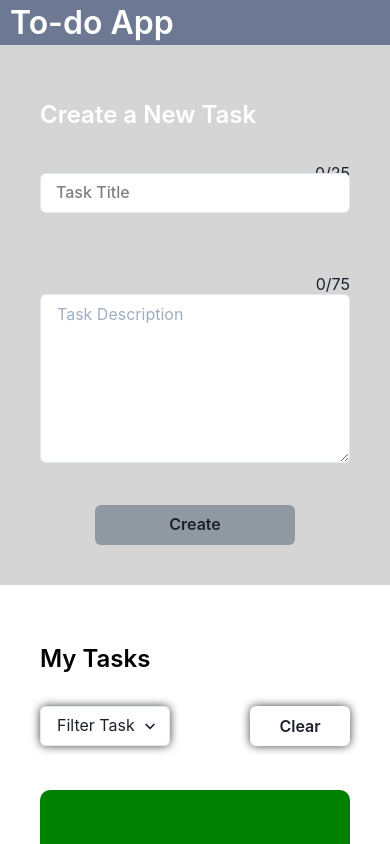
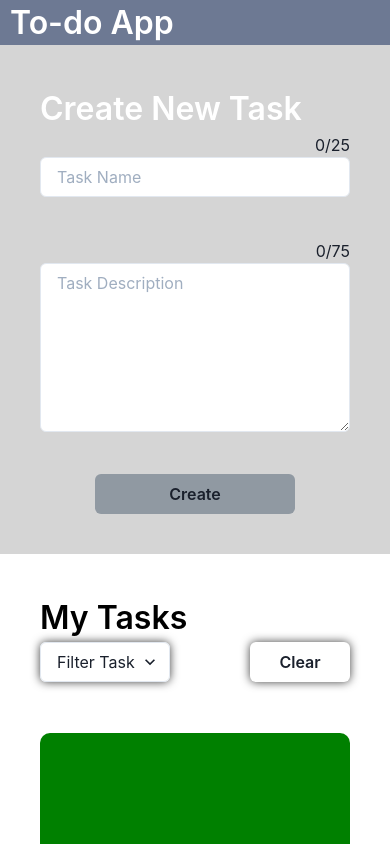
Before and after one commit to russelherrera97/todo, a Next.js app: page / in a window 390 px wide. Shown: the top 844 px of the page. Built offline with nearby package versions, Linux system fonts and the light colour scheme.

Commit message:
almost perfect responsiveness

```diff
--- a/pages/index.js
+++ b/pages/index.js
@@ -129,19 +129,21 @@ export default function Home() {
 
         <Stack h="100%" w="100%">
           <SimpleGrid columns={{ base: 1, md: 2 }}>
-            <Box backgroundColor="#D5D5D5" py="40px" px="40px" h={"100%"}>
-              <Flex
-                flexDir="column"
-                lineHeight={{ base: "7vh", md: "5vh", lg: "8vh" }}
-              >
+            <Box
+              backgroundColor="#D5D5D5"
+              py="40px"
+              px="40px"
+              h={{ base: "100%", md: "100vh" }}
+            >
+              <Flex flexDir="column" rowGap={{ base: 0, lg: "20px" }}>
                 <Text
                   fontWeight="600"
-                  fontSize={{ base: "1.5rem", md: "2rem", lg: "3rem" }}
+                  fontSize={{ base: "2rem", lg: "3rem" }}
                   color="#FFF"
                 >
-                  Create a New Task
+                  Create New Task
                 </Text>
-                <Text alignSelf="self-end" mb={{ base: -10, md: 0, lg: "-10" }}>
+                <Text alignSelf="self-end" mb={"auto"}>
                   {textAreaCount}/25
                 </Text>
                 <FormControl variant="floating">
@@ -149,13 +151,12 @@ export default function Home() {
                     mb="5vh"
                     backgroundColor="#fff"
                     focusBorderColor="#a7b3a5"
-                    placeholder=" "
+                    placeholder="Task Name"
                     onChange={titleCount}
                     maxLength="25"
                   />
-                  <FormLabel>Task Title</FormLabel>
                 </FormControl>
-                <Text alignSelf="self-end" mb={{ base: -5, md: 0, lg: "-5" }}>
+                <Text alignSelf="self-end" mb={"auto"}>
                   {description}/75
                 </Text>
                 <Textarea
@@ -165,7 +166,7 @@ export default function Home() {
                   maxLength={75}
                   focusBorderColor="#a7b3a5"
                   width="auto"
-                  h={{ base: "20vh", md: "40vh", lg: "50vh" }}
+                  h={{ base: "20vh", md: "30vh", lg: "30vh" }}
                   onChange={charCount}
                 />
                 <Button
@@ -182,22 +183,26 @@ export default function Home() {
               backgroundColor="#fff"
               py="40px"
               px="40px"
-              h={{ base: "55vh", md: "100vh" }}
+              h={{ base: "100%", md: "100vh" }}
             >
               {" "}
-              <Flex flexDir="column" lineHeight="8vh">
+              <Flex
+                flexDir="column"
+                rowGap={{ base: 0, sm: "20px", lg: "70px" }}
+              >
                 <Text
                   fontWeight="600"
-                  fontSize={{ base: "1.5rem", md: "3rem" }}
+                  fontSize={{ base: "2rem", lg: "3rem" }}
                   color="#000"
                 >
                   My Tasks
                 </Text>
-                <Flex mb="30px">
+                <Flex mb={{ base: "6vh", lg: "4vh" }}>
                   <Select
                     w={{ base: "130px", md: "180px" }}
                     placeholder="Filter Task"
                     shadow="0px 0px 10px 0px rgba(0,0,0,0.75);"
+                    mr="20px"
                   >
                     <option value="all">All Tasks</option>
                     <option value="completed">Completed Tasks</option>
@@ -215,7 +220,7 @@ export default function Home() {
                   </Button>
                 </Flex>
                 <Box
-                  h={{ base: "40vh", md: "40vh", lg: "50vh" }}
+                  h={{ base: "40vh", md: "30vh", lg: "30vh" }}
                   backgroundColor="green"
                   px="30px"
                   py="30px"
```
